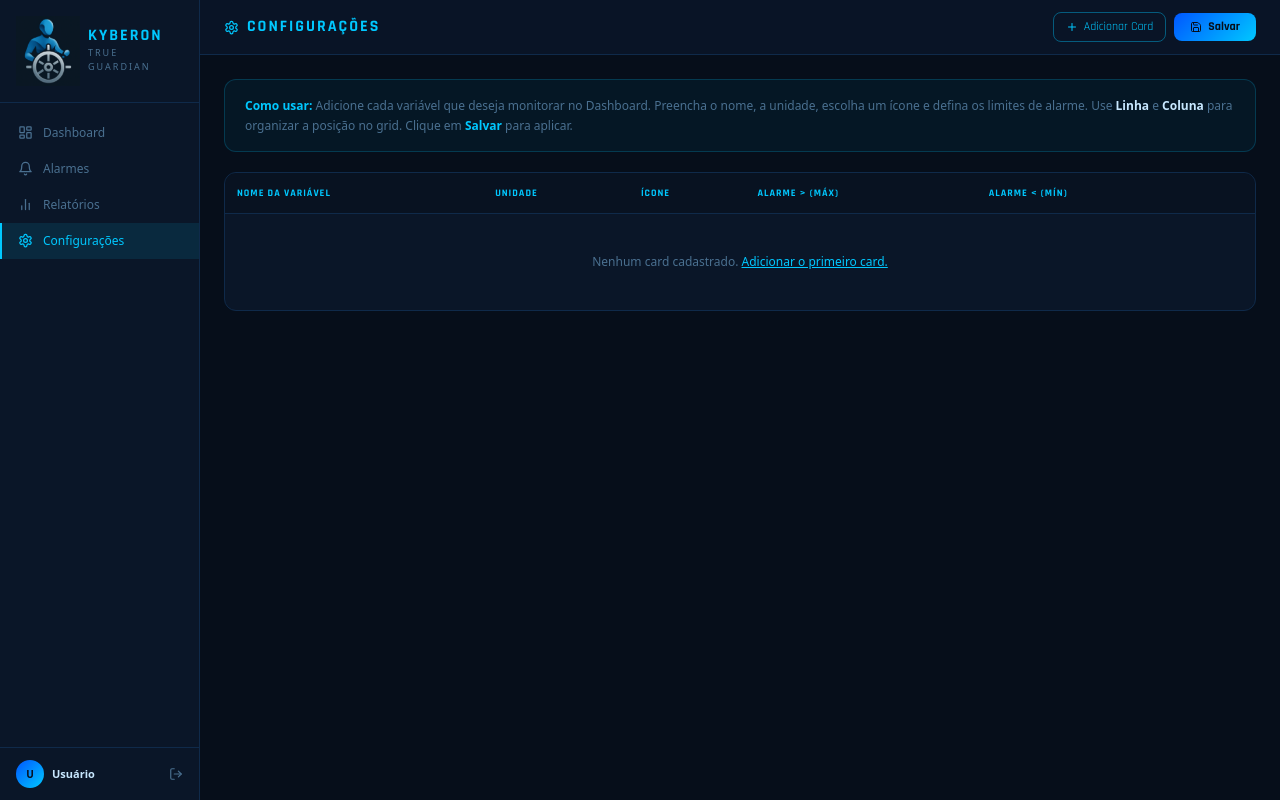
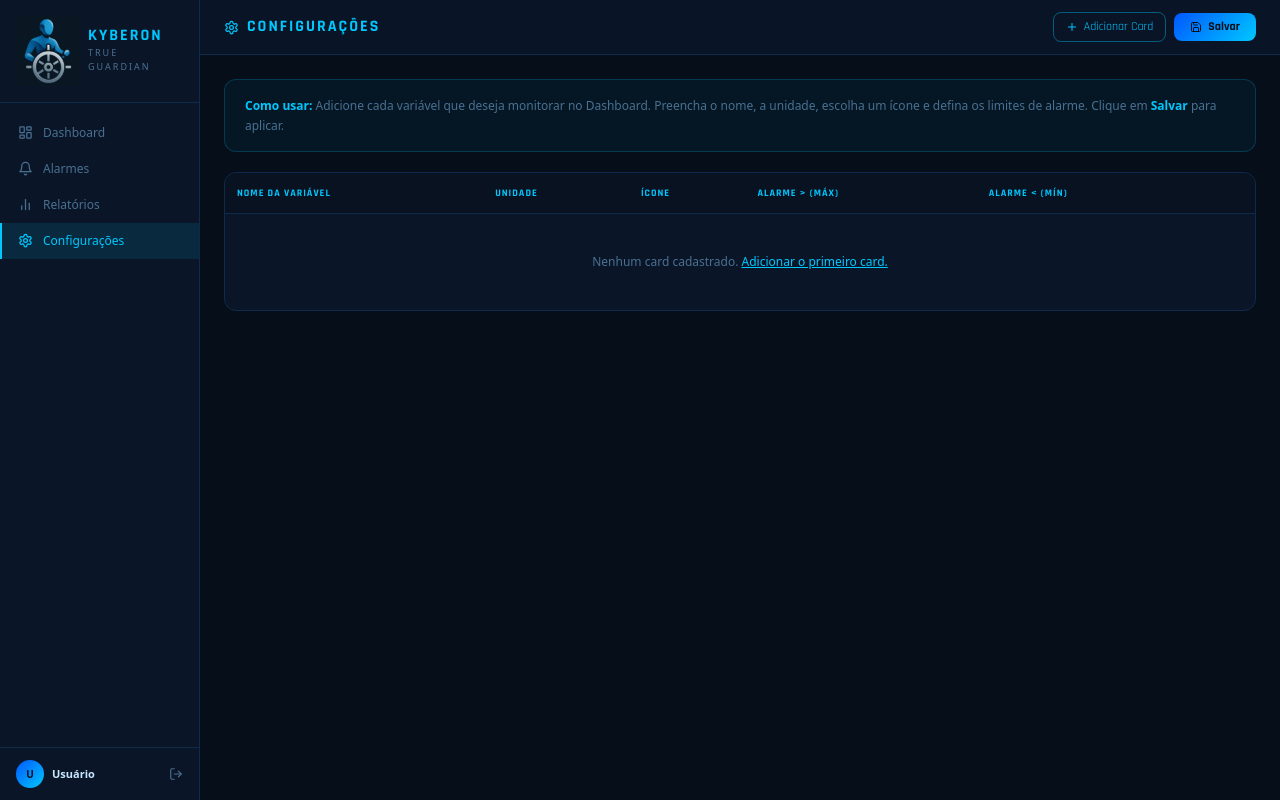
Before and after one commit to kyberontech/kyberon-saas, a Next.js app: page /configuracoes in a window 1280 px wide. Built offline with nearby package versions, Linux system fonts and the light colour scheme.

Commit message:
Modificado o texto da página de configuração, onde tinha a mensagem de linha e coluna

```diff
--- a/src/app/configuracoes/page.tsx
+++ b/src/app/configuracoes/page.tsx
@@ -216,7 +216,7 @@ export default function ConfiguracoesPage() {
           {/* ── Instrução ── */}
           <div className="bg-ky-primary/5 border border-ky-primary/20 rounded-xl px-5 py-4 mb-5 text-xs text-ky-muted leading-relaxed">
             <strong className="text-ky-primary">Como usar:</strong>{' '}
-            Adicione cada variável que deseja monitorar no Dashboard. Preencha o nome, a unidade, escolha um ícone e defina os limites de alarme. Use <strong className="text-ky-text">Linha</strong> e <strong className="text-ky-text">Coluna</strong> para organizar a posição no grid. Clique em <strong className="text-ky-primary">Salvar</strong> para aplicar.
+            Adicione cada variável que deseja monitorar no Dashboard. Preencha o nome, a unidade, escolha um ícone e defina os limites de alarme. Clique em <strong className="text-ky-primary">Salvar</strong> para aplicar.
           </div>
 
           {/* ── Tabela de cards ── */}
```
